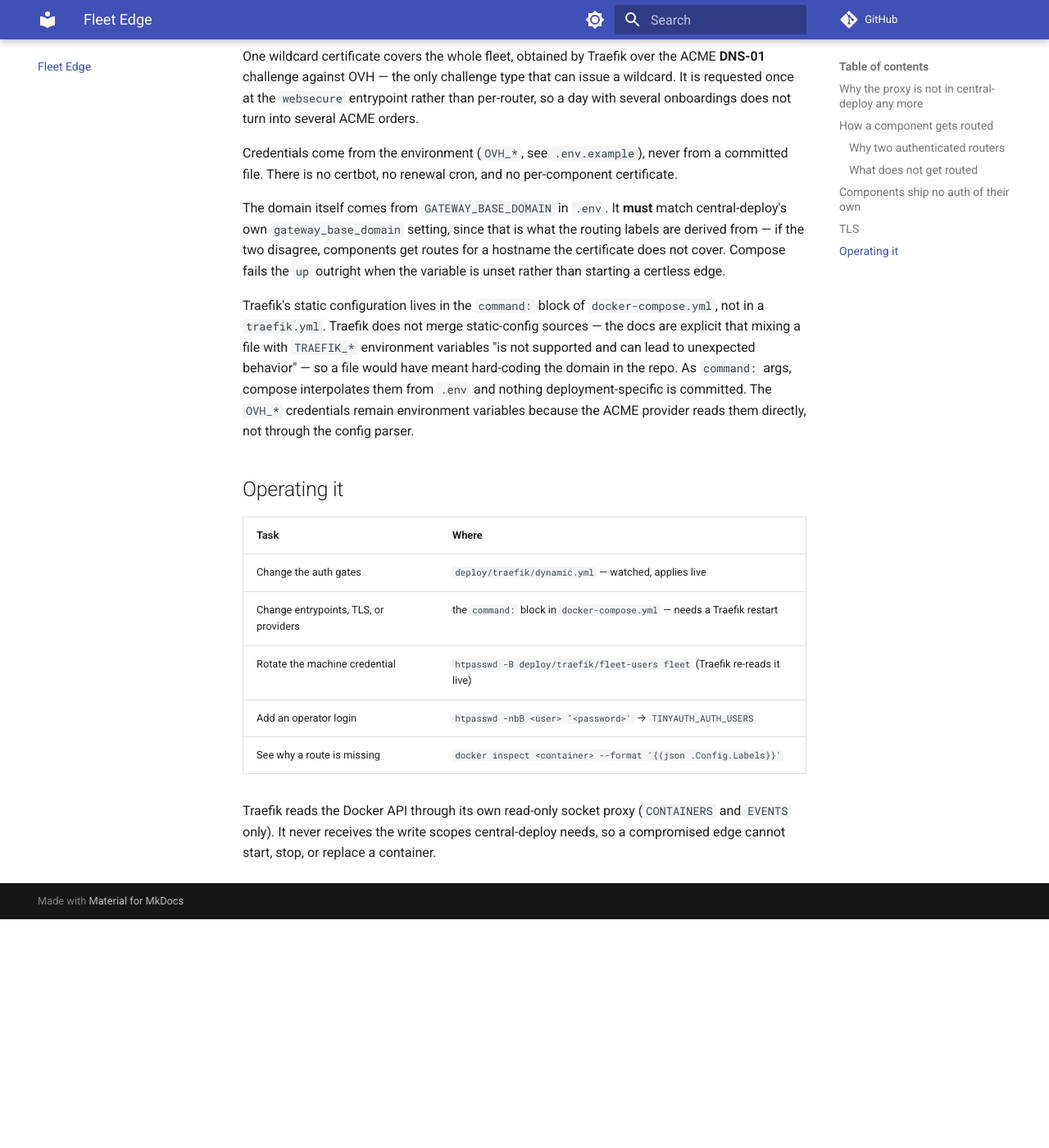
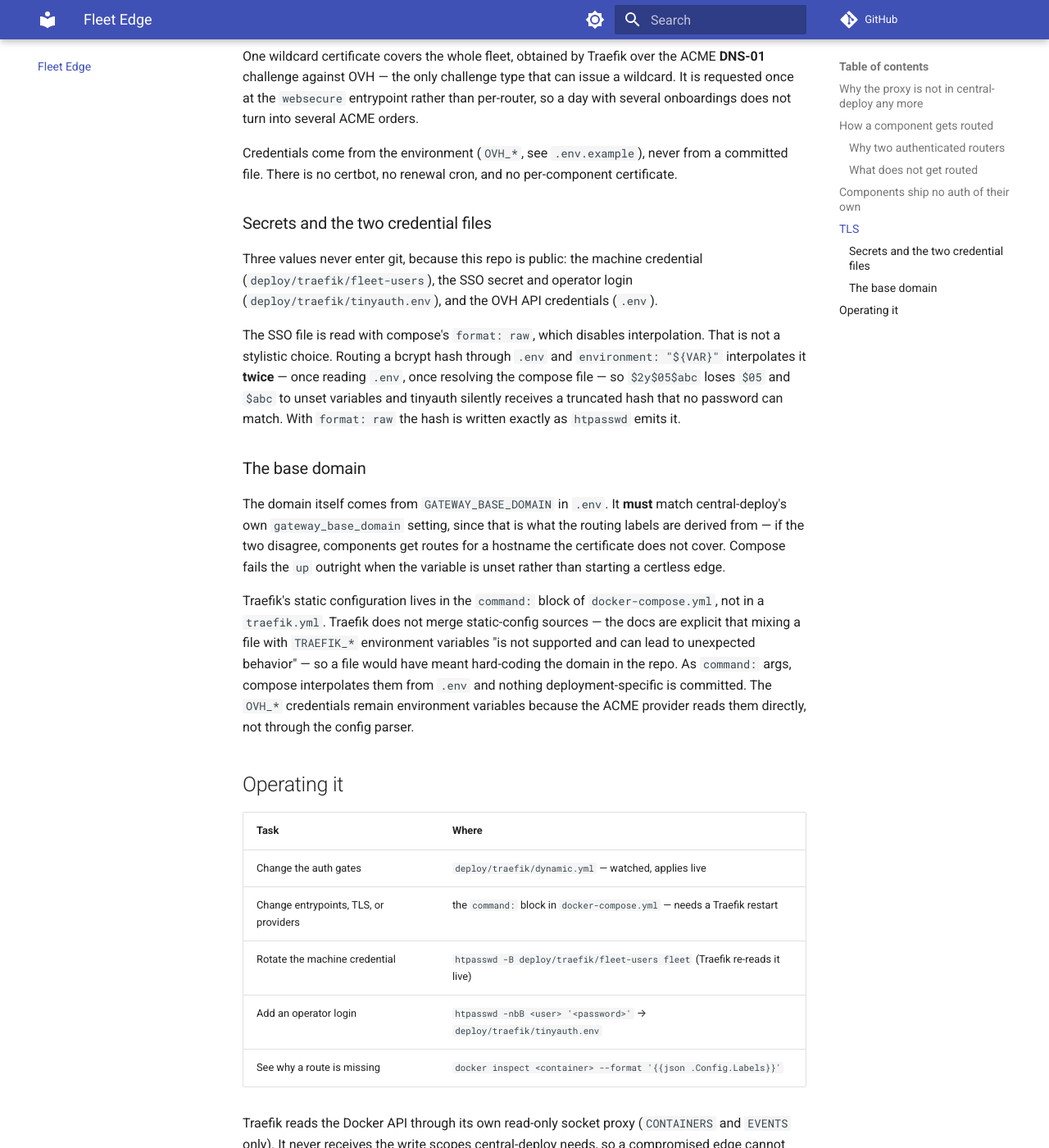
Before and after one commit to damien-robotsix/robotsix-central-deploy, an MkDocs documentation site: the page built from docs/edge.md, in a window 1280 px wide and 1400 px high, scrolled down 2461 px. Shown: the whole window at 82% size. Built offline with MkDocs 1.6.1 and Material for MkDocs 9.7.7, drawn with Linux system fonts in a browser that asks for light colours; comment, search, counter and statistics services are not loaded; before the commit the page ends 3582 px from its top, so only the background shows below that.

Commit message:
fix(edge): pass the SSO credentials through without interpolation (#730)
Seeding the deploy host turned up that tinyauth would never have accepted a
login. The bcrypt hash was reaching the container truncated.

Routing it through .env and `environment: "${TINYAUTH_AUTH_USERS}"`
interpolates the value twice — once when compose reads .env, once when it
resolves the compose file. A hash like `$2y$05$abc` therefore loses `$05` and
`$abc` to unset variables, and tinyauth receives `admin:$2y` with no error
anywhere: compose only warns, and tinyauth cannot tell a truncated hash from a
wrong password.

Doubling the `$` does not fix it either. That survives one interpolation pass,
not two, which is why the guidance previously added to .env.example was wrong.

The credentials now live in deploy/traefik/tinyauth.env, read with compose's
`format: raw`, which disables interpolation outright. The hash is written
exactly as htpasswd emits it, with no escaping rule to remember. Verified
against the real tinyauth image: the container receives a hash with its three
`$` intact.

Git-ignored alongside fleet-users, since this repo is public and the file holds
a password hash.

Co-authored-by: Claude Opus 5 (1M context) <noreply@anthropic.com>

```diff
--- a/docs/edge.md
+++ b/docs/edge.md
@@ -103,6 +103,21 @@ Credentials come from the environment (`OVH_*`, see `.env.example`), never from
 a committed file. There is no certbot, no renewal cron, and no per-component
 certificate.
 
+### Secrets and the two credential files
+
+Three values never enter git, because this repo is public: the machine
+credential (`deploy/traefik/fleet-users`), the SSO secret and operator login
+(`deploy/traefik/tinyauth.env`), and the OVH API credentials (`.env`).
+
+The SSO file is read with compose's `format: raw`, which disables interpolation.
+That is not a stylistic choice. Routing a bcrypt hash through `.env` and
+`environment: "${VAR}"` interpolates it **twice** — once reading `.env`, once
+resolving the compose file — so `$2y$05$abc` loses `$05` and `$abc` to unset
+variables and tinyauth silently receives a truncated hash that no password can
+match. With `format: raw` the hash is written exactly as `htpasswd` emits it.
+
+### The base domain
+
 The domain itself comes from `GATEWAY_BASE_DOMAIN` in `.env`. It **must** match
 central-deploy's own `gateway_base_domain` setting, since that is what the
 routing labels are derived from — if the two disagree, components get routes for
@@ -125,7 +140,7 @@ provider reads them directly, not through the config parser.
 | Change the auth gates | `deploy/traefik/dynamic.yml` — watched, applies live |
 | Change entrypoints, TLS, or providers | the `command:` block in `docker-compose.yml` — needs a Traefik restart |
 | Rotate the machine credential | `htpasswd -B deploy/traefik/fleet-users fleet` (Traefik re-reads it live) |
-| Add an operator login | `htpasswd -nbB <user> '<password>'` → `TINYAUTH_AUTH_USERS` |
+| Add an operator login | `htpasswd -nbB <user> '<password>'` → `deploy/traefik/tinyauth.env` |
 | See why a route is missing | `docker inspect <container> --format '{{json .Config.Labels}}'` |
 
 Traefik reads the Docker API through its own read-only socket proxy
```
Also changed, not shown: docker-compose.yml (+13 -5 lines), docs/deployment.md (+2 -1 lines), 3 other files.
